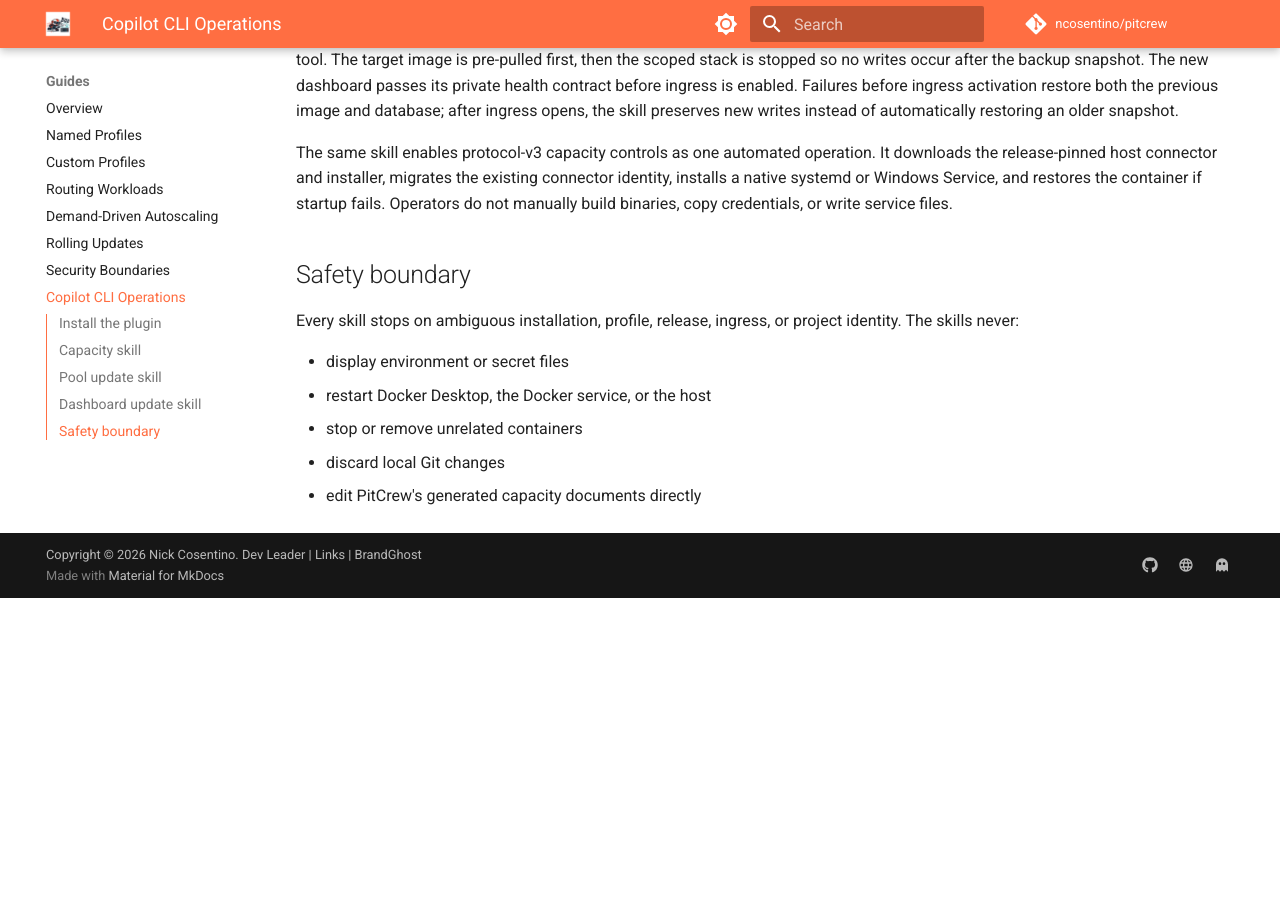
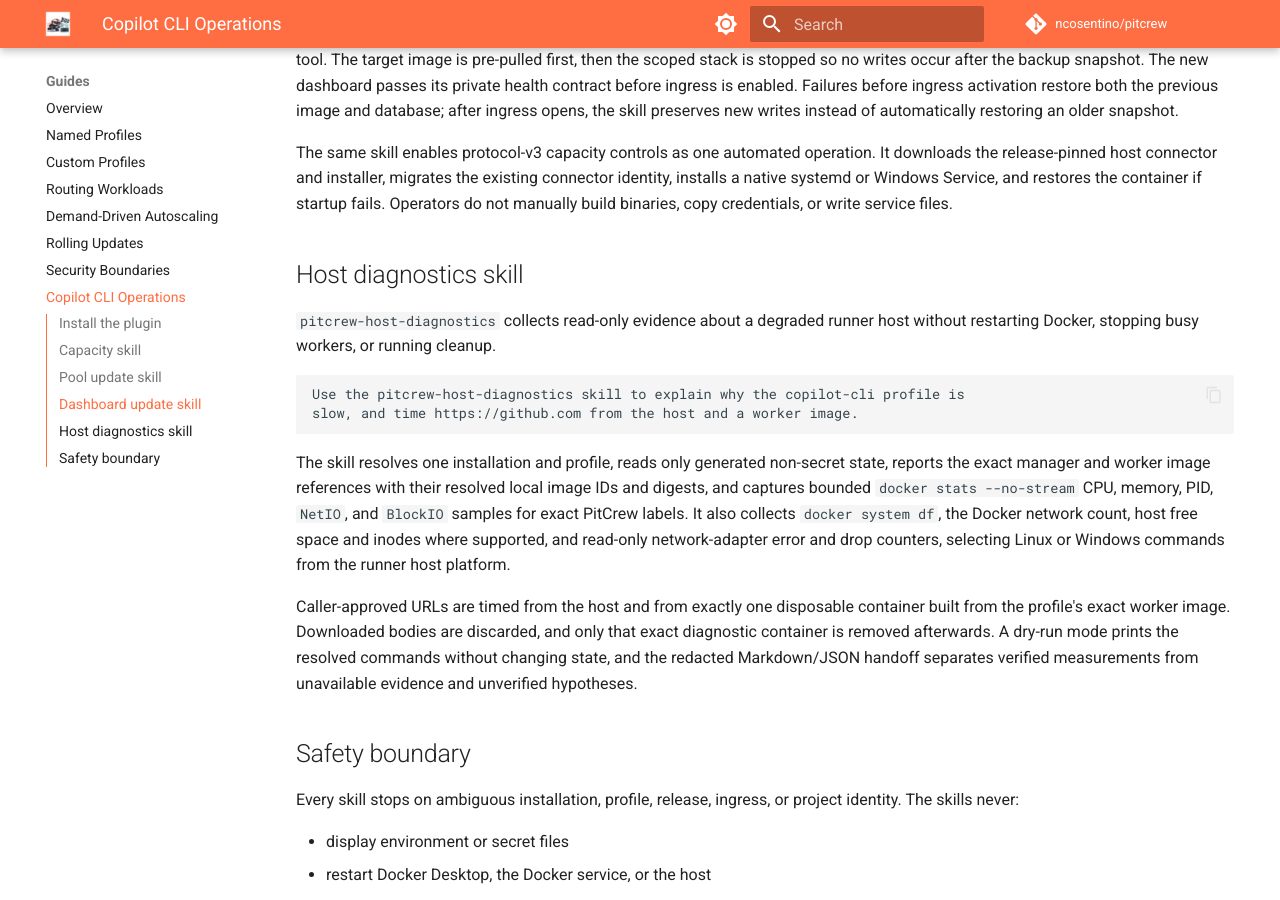
Before and after one commit to ncosentino/pitcrew, an MkDocs documentation site: the page built from docs/guides/copilot-operations.md, in a window 1280 px wide and 900 px high, scrolled down 2060 px. Built offline with MkDocs 1.6.1 and Material for MkDocs 9.7.7, drawn with Linux system fonts in a browser that asks for light colours; comment, search, counter and statistics services are not loaded; before the commit the page ends 2658 px from its top, so only the background shows below that; some of the changed text lies outside the part shown.

Commit message:
feat: add non-destructive PitCrew host diagnostics skill

````diff
--- a/docs/guides/copilot-operations.md
+++ b/docs/guides/copilot-operations.md
@@ -7,7 +7,8 @@ description: Install PitCrew's Copilot CLI plugin and use its skills for capacit
 PitCrew publishes an installable Copilot CLI marketplace plugin that teaches
 Copilot the repository's supported operational procedures. The plugin does not
 add a remote control plane or replace `Setup-Runner.ps1`; it makes Copilot use
-the existing scripts and scoped Compose commands consistently.
+the existing scripts, scoped Compose commands, and read-only diagnostics
+consistently.
 
 ## Install the plugin
 
@@ -119,6 +120,31 @@ migrates the existing connector identity, installs a native systemd or Windows
 Service, and restores the container if startup fails. Operators do not manually
 build binaries, copy credentials, or write service files.
 
+## Host diagnostics skill
+
+`pitcrew-host-diagnostics` collects read-only evidence about a degraded runner
+host without restarting Docker, stopping busy workers, or running cleanup.
+
+```text
+Use the pitcrew-host-diagnostics skill to explain why the copilot-cli profile is
+slow, and time https://github.com from the host and a worker image.
+```
+
+The skill resolves one installation and profile, reads only generated
+non-secret state, reports the exact manager and worker image references with
+their resolved local image IDs and digests, and captures bounded `docker stats
+--no-stream` CPU, memory, PID, `NetIO`, and `BlockIO` samples for exact PitCrew
+labels. It also collects `docker system df`, the Docker network count, host free
+space and inodes where supported, and read-only network-adapter error and drop
+counters, selecting Linux or Windows commands from the runner host platform.
+
+Caller-approved URLs are timed from the host and from exactly one disposable
+container built from the profile's exact worker image. Downloaded bodies are
+discarded, and only that exact diagnostic container is removed afterwards. A
+dry-run mode prints the resolved commands without changing state, and the
+redacted Markdown/JSON handoff separates verified measurements from unavailable
+evidence and unverified hypotheses.
+
 ## Safety boundary
 
 Every skill stops on ambiguous installation, profile, release, ingress, or
````
Also changed, not shown: plugins/pitcrew-operations/skills/pitcrew-host-diagnostics/SKILL.md (added, +196 -0 lines), 3 other files.
